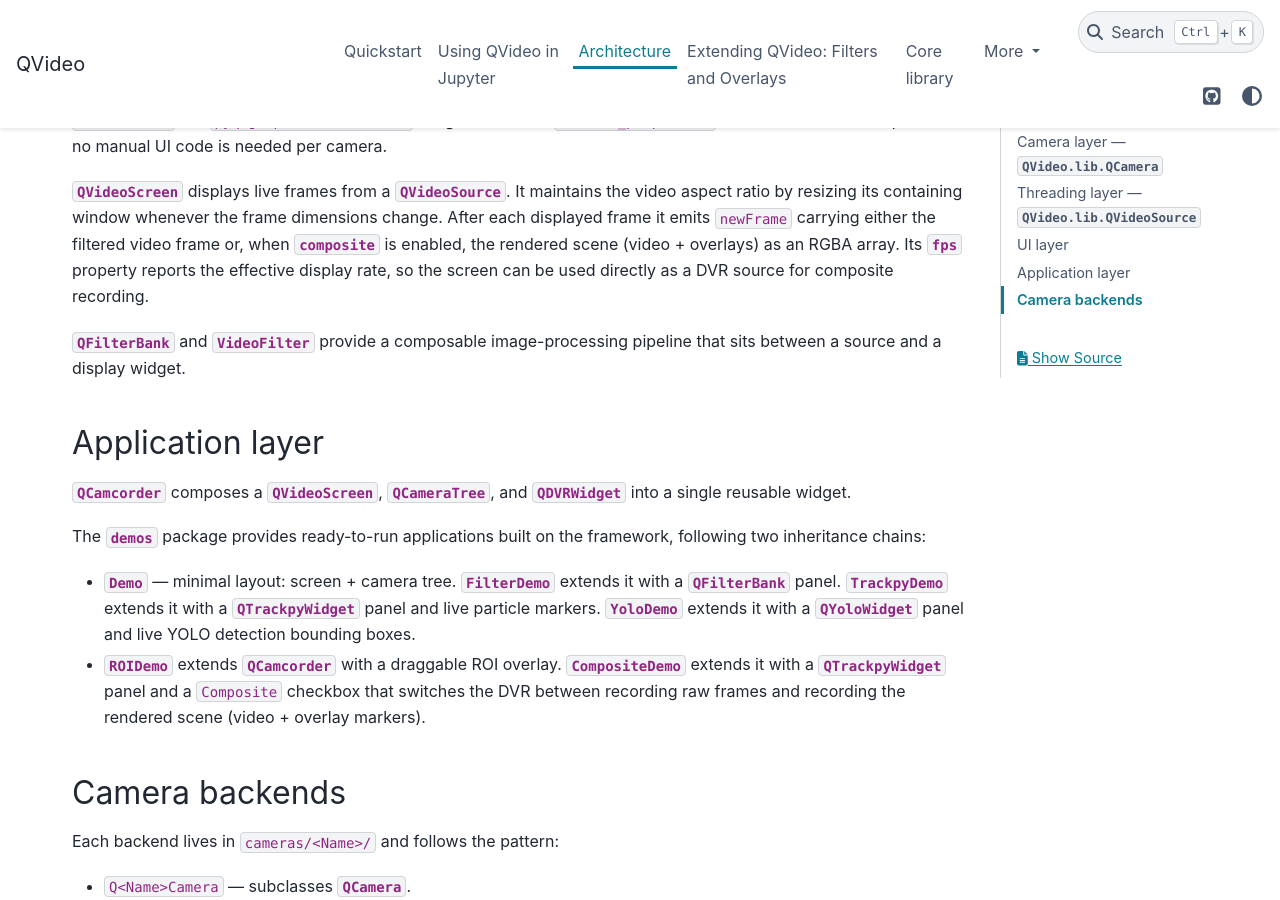
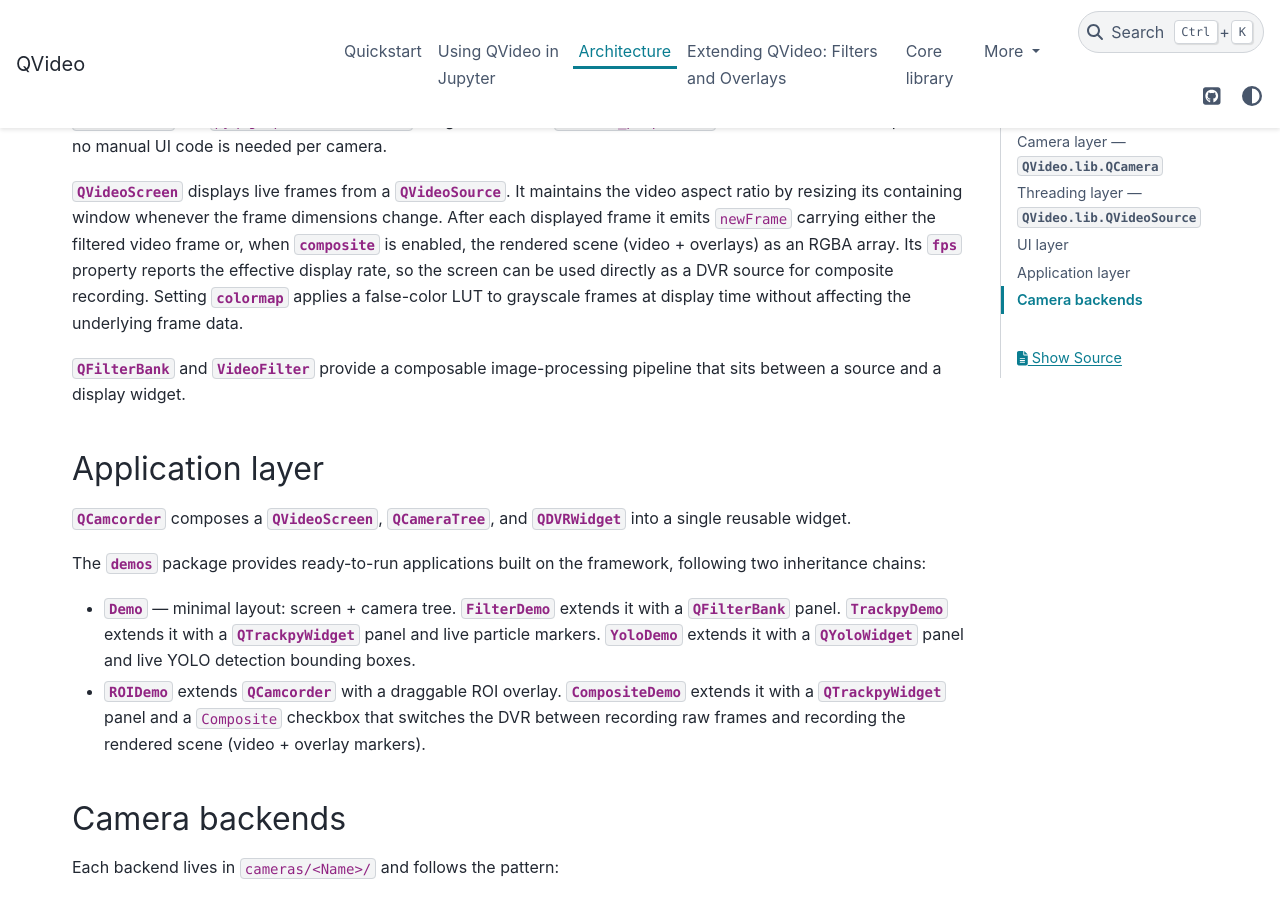
Before and after one commit to davidgrier/QVideo, a Sphinx documentation site: the page built from docs/architecture.rst, in a window 1280 px wide and 900 px high, scrolled down 1046 px. Built offline with Sphinx 7.4.7 and the PyData theme 0.15.4, drawn with Linux system fonts in a browser that asks for light colours.

Commit message:
docs: mention QVideoScreen.colormap in architecture overview
Co-Authored-By: Claude Sonnet 4.6 <noreply@anthropic.com>

```diff
--- a/docs/architecture.rst
+++ b/docs/architecture.rst
@@ -62,7 +62,10 @@ carrying either the filtered video frame or, when
 rendered scene (video + overlays) as an RGBA array.  Its
 :attr:`~QVideo.lib.QVideoScreen.QVideoScreen.fps` property reports the
 effective display rate, so the screen can be used directly as a DVR
-source for composite recording.
+source for composite recording.  Setting
+:attr:`~QVideo.lib.QVideoScreen.QVideoScreen.colormap` applies a
+false-color LUT to grayscale frames at display time without affecting
+the underlying frame data.
 
 :class:`~QVideo.lib.QFilterBank.QFilterBank` and
 :class:`~QVideo.lib.VideoFilter.VideoFilter` provide a composable
```
